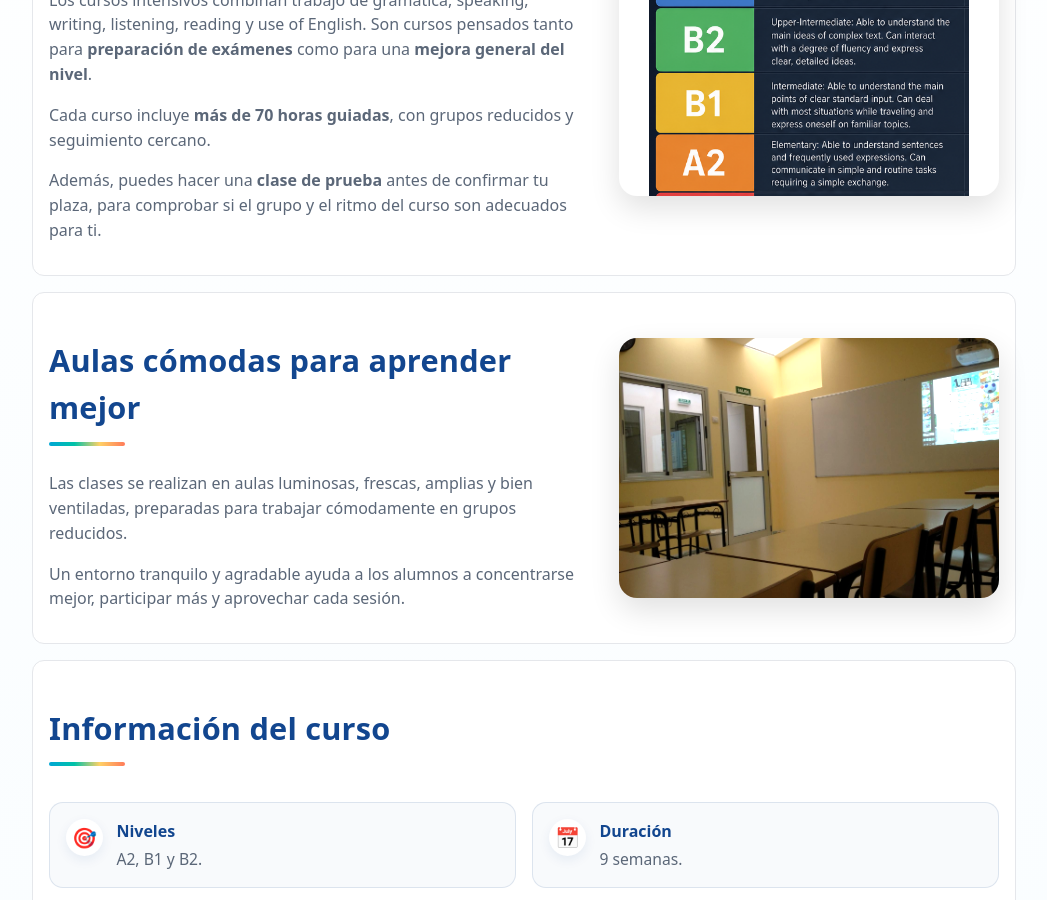
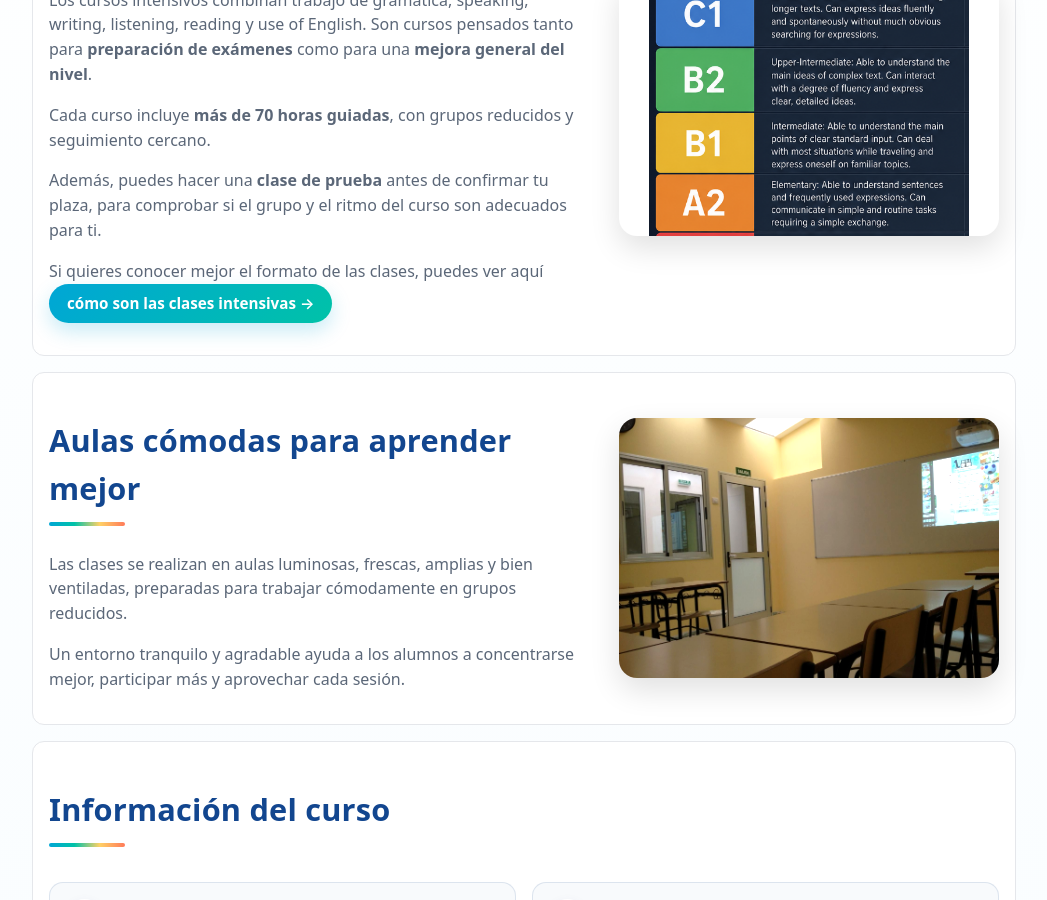
Before and after one commit to dixonbruce/englishco, a Jekyll site: the page built from intensivos.html, in a window 1280 px wide and 900 px high, scrolled down 543 px. Shown: the whole window, without its empty margins (116-1163 px from the left). Built offline with Jekyll 4.4.1, drawn with Linux system fonts in a browser that asks for light colours.

Commit message:
Update intensivos.html

```diff
--- a/intensivos.html
+++ b/intensivos.html
@@ -43,6 +43,11 @@ section: "cursos"
 <p>
   Además, puedes hacer una <strong>clase de prueba</strong> antes de confirmar tu plaza,
   para comprobar si el grupo y el ritmo del curso son adecuados para ti.
+</p>
+
+<p>
+  Si quieres conocer mejor el formato de las clases, puedes ver aquí
+  <a href="/formato-intensivos.html" class="more-link">cómo son las clases intensivas →</a>
 </p>
 
 
```
